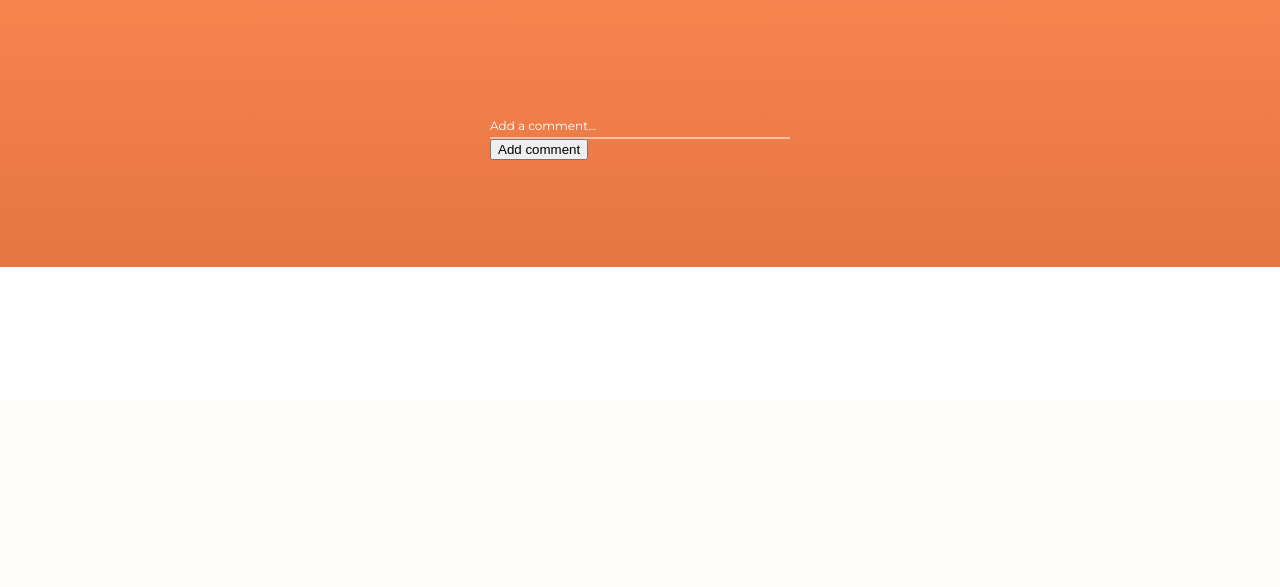
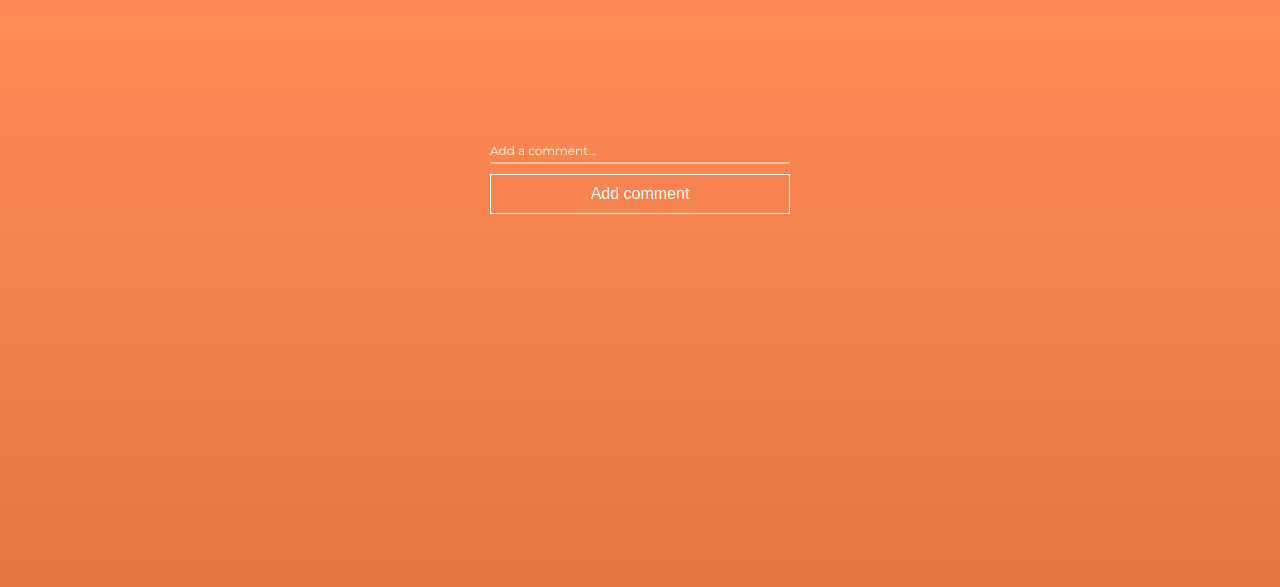
Before and after one commit to ismailElg1/IMD-Social, a PHP site: page /projects/index.php?id=1 in a window 1280 px wide. Shown: the part 533-1120 px from the top of the page. Before the commit the page ends 800 px from the top, so only its background shows below. Run offline with PHP 8.4, Linux system fonts and the light colour scheme; data that the repository does not hold is empty.

Commit message:
style: added styling to comments

```diff
--- a/css/projects.css
+++ b/css/projects.css
@@ -23,7 +23,7 @@
     flex-direction: row;
     justify-content: center;
     align-items: center;
-
+    margin-bottom: 25px;
 
 }
 .container .tagBox .tag{
@@ -38,10 +38,68 @@
 }
 .container a{
     margin-top: 25px;
-    color: white;
-
 }
 .container .desc{
     font-size: 1.2em;
     margin-top: 15px;
 }
+.commentBox button{
+    background-color: rgba(255, 255, 255, 0);
+    color: white;
+    border: 1px solid white;
+
+    padding: 10px;
+    margin-top: 10px;
+    font-size: 1em;
+    cursor: pointer;
+    width: 100%;
+}
+html, body{
+    height: 140vh;
+
+}
+
+.comments{
+    margin-top: 15px;
+    color: white;
+    font-family: 'Comfortaa', sans-serif;
+    overflow-y: scroll;
+    max-height: 250px;
+    padding-right: 10px;
+}
+.comments::-webkit-scrollbar {
+    width: 10px;
+
+  }
+
+
+  /* Track */
+  .comments::-webkit-scrollbar-track {
+    background: #ffffff;
+    border-radius: 15px;
+  }
+
+  /* Handle */
+  .comments::-webkit-scrollbar-thumb {
+    background: rgb(143, 50, 14);
+    border-radius: 15px;
+  }
+
+  /* Handle on hover */
+  .comments::-webkit-scrollbar-thumb:hover {
+    background: #555;
+  }
+.comments .comment-date{
+    float: right;
+    opacity: 0.5;
+}
+.comments .comment{
+    border-bottom: 1px solid rgba(255, 255, 255, 0.349);
+    margin-top: 15px;
+}
+.comments .comment-username{
+    font-weight: bold;
+}
+.comments .comment-body{
+    font-weight: 100;
+}
```
